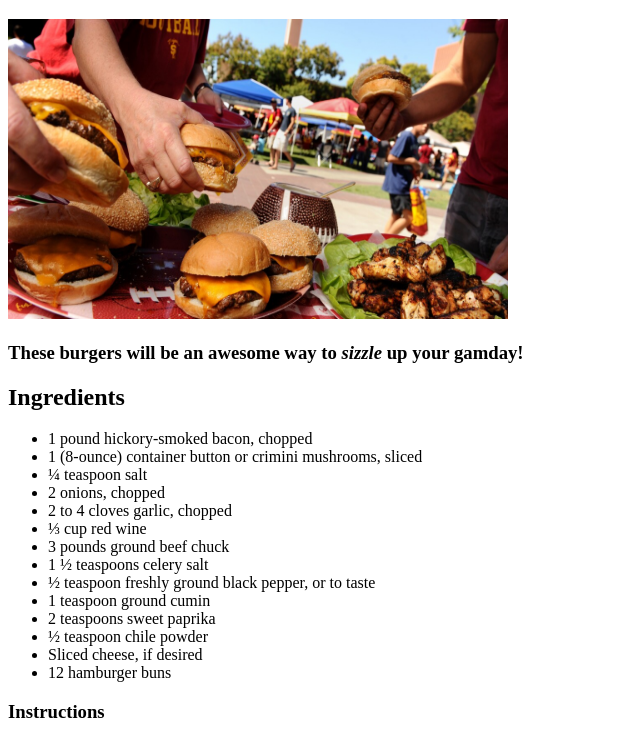
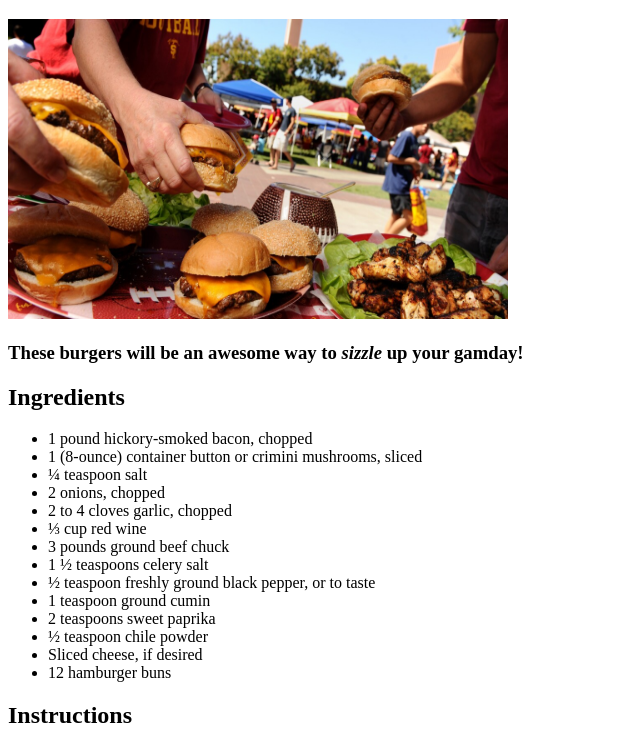
Before and after one commit to Dborges03/odin-recipes, a plain HTML site: page recipes/burgers.html in a window 1280 px wide. Shown: the part 61-800 px from the top of the page, without its empty margins (0-640 px from the left). Drawn offline with Linux system fonts and the light colour scheme.

Commit message:
Modified the importance of "Instructions" Label

```diff
--- a/recipes/burgers.html
+++ b/recipes/burgers.html
@@ -25,7 +25,7 @@
         <li>Sliced cheese, if desired</li>
         <li>12 hamburger buns</li>
     </ul>
-    <h3>Instructions</h3>
+    <h2>Instructions</h2>
     <ol>
         <li>Place the bacon in a large, heavy skillet and heat over medium heat. Cook the bacon until the fat is rendered and the bacon crisps, 8 to 10 minutes. Remove from heat and drain the bacon on paper towels. Drain the bacon fat (save it for sauteeing), leaving 2 to 3 tablespoons in the skillet.</li>
         <li>Heat the skillet over medium-high heat until hot and add the mushrooms. Sauté the mushrooms until tender, 6 to 8 minutes, stirring frequently. Season with the salt. Remove from heat and drain the mushrooms, leaving the fat in the pan. Combine the mushrooms and bacon in the bowl of a food processor.</li>
```
Also changed, not shown: recipes/hot-wings.html (+1 -1 lines), recipes/nachos.html (+1 -1 lines).
